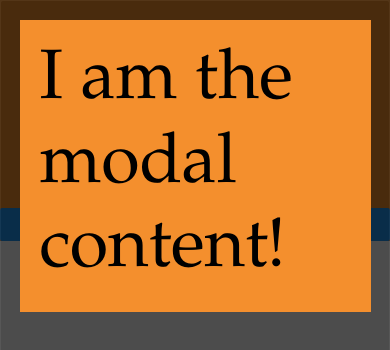
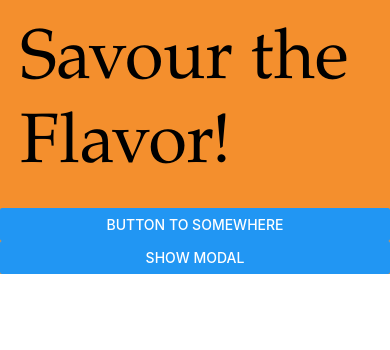
Before and after one commit to speckworks/Savour, a React Native app: screen / in a window 390 px wide. Shown: the top 350 px of the page. Built offline with nearby package versions, Linux system fonts and the light colour scheme.

Commit message:
modal working

```diff
--- a/App.tsx
+++ b/App.tsx
@@ -1,26 +1,31 @@
-import React from 'react';
-import { Text, View, Button, Alert, TouchableOpacity } from 'react-native';
+import React  from 'react';
+import { useState } from 'react';
+import { Text, View, Button, Alert, TouchableOpacity} from 'react-native';
 import Modal from 'react-native-modal';
 import { createStackNavigator } from 'react-navigation-stack';
 import { styles } from './src/styles';
 
 
 export default function App() {
-  let onPress = () =>{
-    shiftDistanceY:2.0;
-    }
+  const [modalVisible, setModalVisible] = useState(false);
 
+  const toggleModal = () =>{
+    setModalVisible(!modalVisible)
+  }
   return (
     <View style={{backgroundColor:"#F48F2D"}}>
       <Text style={styles.text}>Savour the Flavor!</Text>
       <Button title={"Button to Somewhere"} onPress={() => Alert.alert('Button pressed')}>  </Button>
-      <TouchableOpacity onPress={onPress}>
-      <Modal isVisible={true} >
+      <Modal isVisible={modalVisible}
+              style={styles.modal}>
           <View style={{ flex:1}}>
             <Text style={styles.text}>I am the modal content!</Text>
           </View>
         </Modal>
-        </TouchableOpacity>
+        <Button
+        title='Show Modal'
+        onPress={toggleModal}
+      />
     </View>
   );
 }
--- a/src/styles.js
+++ b/src/styles.js
@@ -21,7 +21,7 @@ const styles = StyleSheet.create({
     modal: {
       fontFamily: 'Garamond',
       backgroundColor:"#D33F2D",
-      fontSize: 70,
+      fontSize: 20,
       borderRadius: 50,
       padding: "20px"
     }
```
Also changed, not shown: src/screens/home.js (added).
